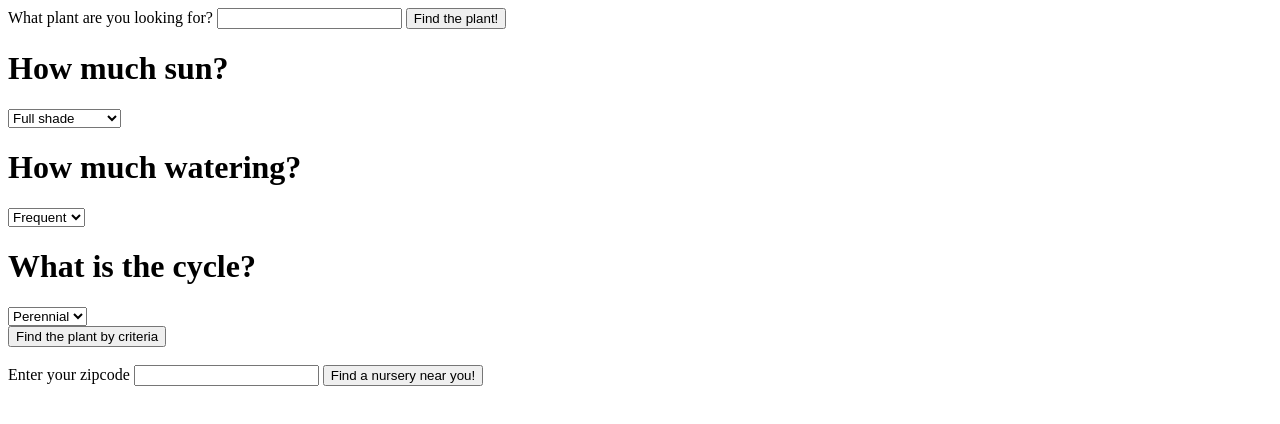
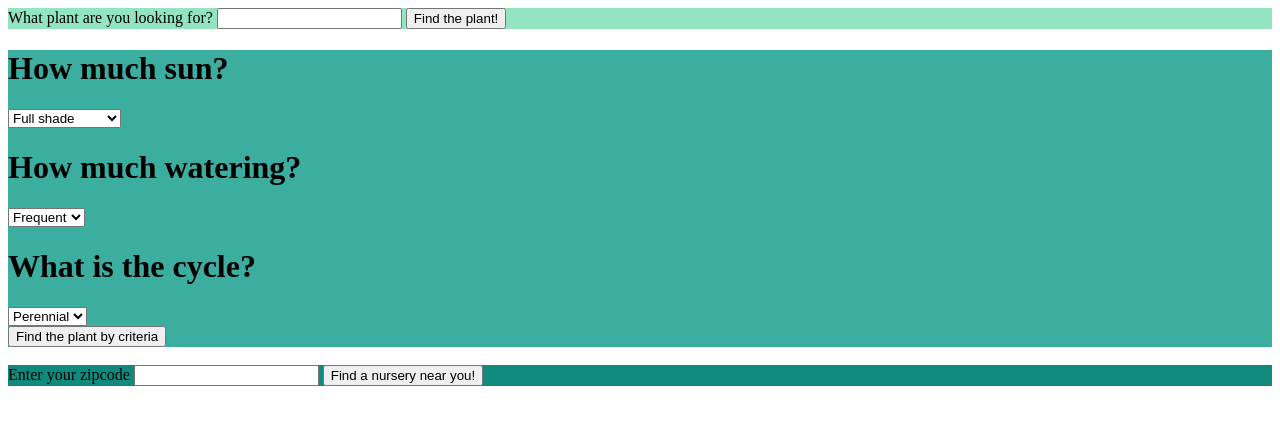
Before and after one commit to nataliebenjes/team-plant-api, a website built with webpack: page src/index.html in a window 1280 px wide. Built offline with nearby package versions, Linux system fonts and the light colour scheme.

Commit message:
update css with color palette.

```diff
--- /dev/null
+++ b/src/css/styles.css
@@ -0,0 +1,15 @@
+#plantSearch {
+  background: #93e4c1;
+}
+
+#criteriaSearch {
+  background: #3baea0;
+}
+
+#nurserySearch {
+  background: #118a7e;
+}
+
+#nurseryResults {
+  background: #1f6f78;
+}
--- a/src/index.html
+++ b/src/index.html
@@ -3,6 +3,7 @@
 
 <head>
   <title>Plants</title>
+  <link rel="stylesheet" href="./css/styles.css">
 </head>
 
 <body>
```
